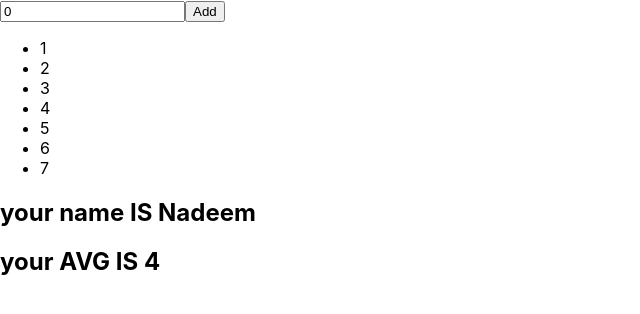
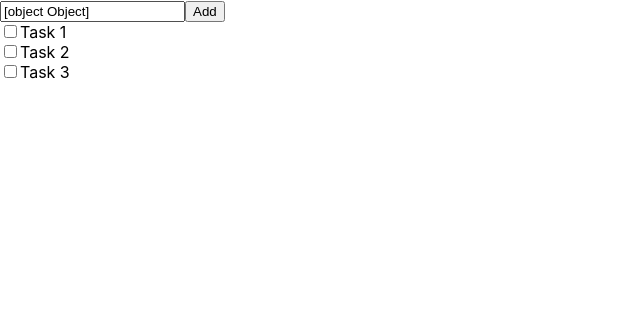
Before and after one commit to nadeemabualarayes/React, a React (Create React App) app: page / in a window 1280 px wide. Shown: the top 314 px of the page, without its empty margins (0-640 px from the left). Built offline with nearby package versions, Linux system fonts and the light colour scheme.

Commit message:
add to do

```diff
--- a/src/App.js
+++ b/src/App.js
@@ -1,30 +1,25 @@
 import React, { createContext, useState } from "react";
 import "./App.css"
-import MyFirstForm from "./Components/MyFirstForm";
+import ToDoList from "./Components/ToDoList";
 import WrapperComp from "./Components/WrapperComp";
-
-//: Create Context .
 
 export const AppContext = createContext();
 
-
 const App = () => {
 
-  const [name, setName] = useState("Nadeem")
-  const [points, setPoints] = useState([1, 2, 3, 4, 5, 6, 7]);
-
+  const [name, setName] = useState("Ameer");
+  const [points, setPoints] = useState([1, 2, 3, 5, 6, 7])
   return <AppContext.Provider value={
-    { name, setName, points, setPoints }
-  }>
-    <WrapperComp />
-
+    {
+      name,
+      setName,
+      points,
+      setPoints
+    }
+  }  >
+    {/* <WrapperComp /> */}
+    <ToDoList />
   </AppContext.Provider>
-
-
-
-  /*   return <div>
-      <MyFirstForm />
-    </div> */
 }
 
 // Passed the originalcomponent
--- /dev/null
+++ b/src/Components/ToDoList.jsx
@@ -0,0 +1,95 @@
+import { useReducer, useState } from "react";
+
+const initialToDos = [
+    {
+        id: "a1",
+        text: "Task 1",
+        status: "progressing",
+    },
+    {
+        id: "a2",
+        text: "Task 2",
+        status: "progressing",
+    },
+    {
+        id: "a3",
+        text: "Task 3",
+        status: "progressing",
+    },
+];
+
+const reducer = (state, action) => {
+    switch (action.type) {
+
+        case "add":
+            return [... state , action.item]
+
+        case "complete":
+            return state.map((item) => {
+                if (item.id === action.id) {
+                    return { ...item, status: "completed" };
+                } else {
+                    return item;
+                }
+            });
+        default:
+            return state;
+    }
+};
+
+const ToDoList = () => {
+    const [toDoList, dispatch] = useReducer(reducer, initialToDos);
+    //   text-decoration: line-through;
+
+    const [addedItem, setAddedItem] = useState({});
+
+    const handleChecked = (item) => {
+        dispatch({ type: "complete", id: item.id });
+    };
+
+    const handleAddTodo = (item) => {
+        dispatch({
+            type: "add", item: {
+                id: "a" + Math.floor(Math.random() * 1300),
+                text: addedItem,
+                status: "progressing"
+
+            }
+        });
+    };
+
+
+    return (
+
+        <div>
+            <label>
+                <input
+                    type="text"
+                    value={addedItem}
+                    onInput={(e) => setAddedItem(e.target.value)}
+                />
+                <button onClick={() => handleAddTodo()}>
+                    Add
+                </button>
+            </label>
+
+
+            {toDoList && toDoList.map((item) => (
+                <div key={item.id}>
+                    <label>
+                        <input
+                            type="checkbox"
+                            checked={item.status === "completed"}
+                            onChange={() => handleChecked(item)}
+                        />
+                        {item.text}
+                    </label>
+                </div>
+            ))}
+
+
+        </div>
+    );
+};
+
+export default ToDoList;
```
